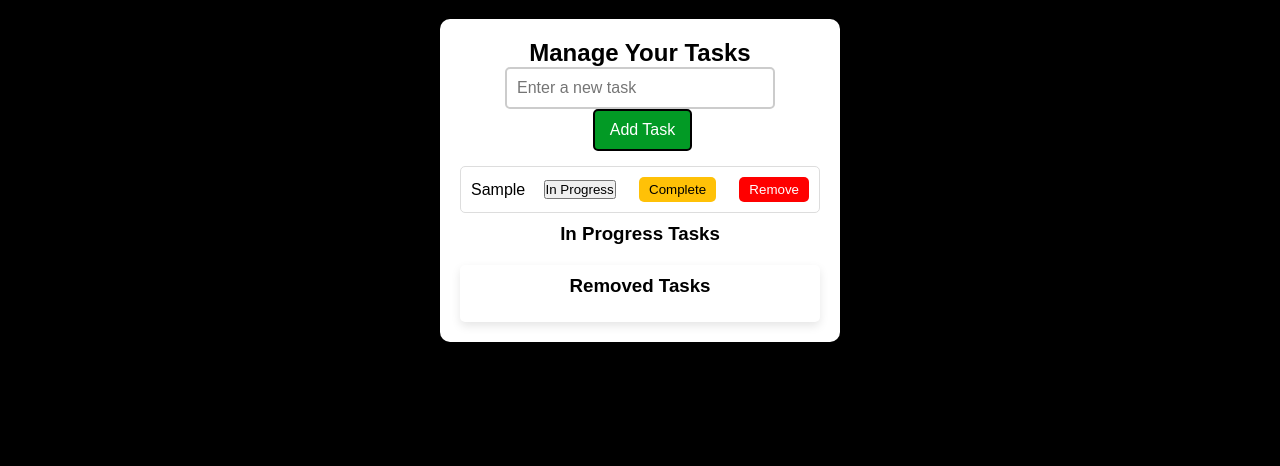
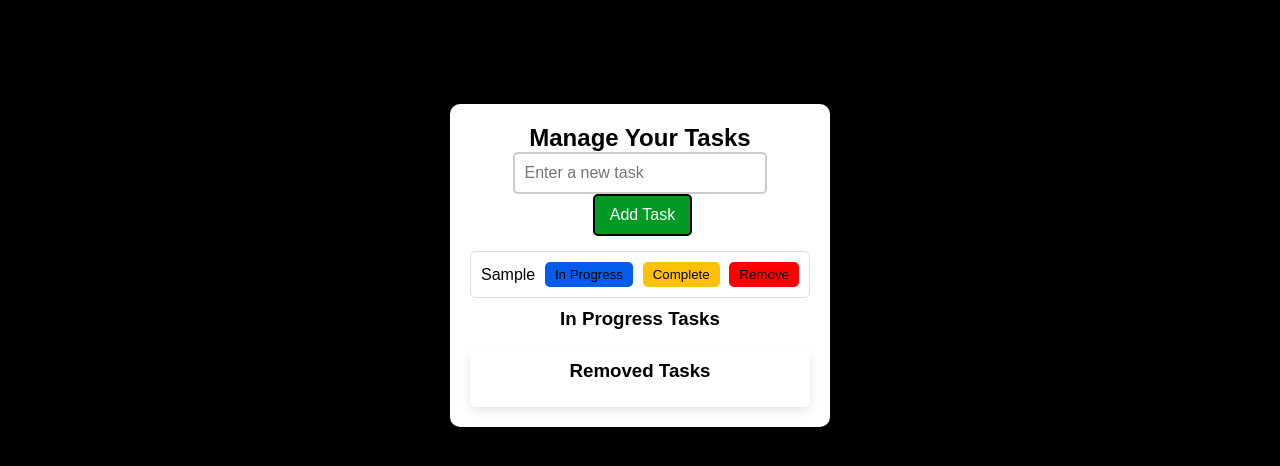
Before and after one commit to RWP1994/to-do-list-class, a plain HTML site: page index.html in a window 1280 px wide. Both pictures are taken after typing "Sample" into the empty fields and a click on the button "Add Task". Shown: the part 268-734 px from the top of the page. Drawn offline with Linux system fonts and the light colour scheme.

Commit message:
change css

```diff
--- a/style.css
+++ b/style.css
@@ -8,7 +8,7 @@
 
 body {
   background-color: #000000;
-  display: flex;
+  display: grid;
   flex-direction: column;
   align-items: center;
   justify-content: center;
@@ -118,9 +118,24 @@ header {
   background-color: #e0a800;
 }
 
+/* inprogress button */
+.inprogress-btn {
+  background-color: #045cea;
+  color: black;
+  border: none;
+  padding: 5px 10px;
+  cursor: pointer;
+  border-radius: 5px;
+  margin-left: 5px;
+}
+
+.inprogress-btn:hover {
+  background-color: #00076b;
+}
+
 .delete-btn {
   background-color: red;
-  color: white;
+  color: rgb(0, 0, 0);
   border: none;
   padding: 5px 10px;
   cursor: pointer;
```
